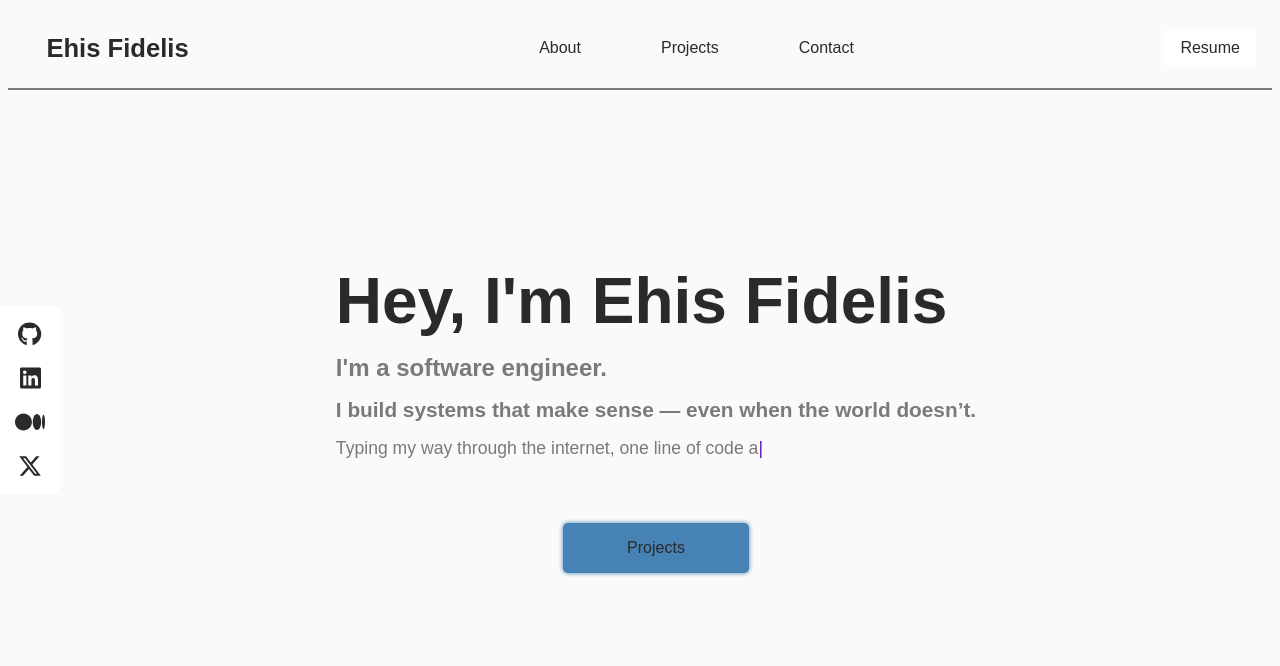
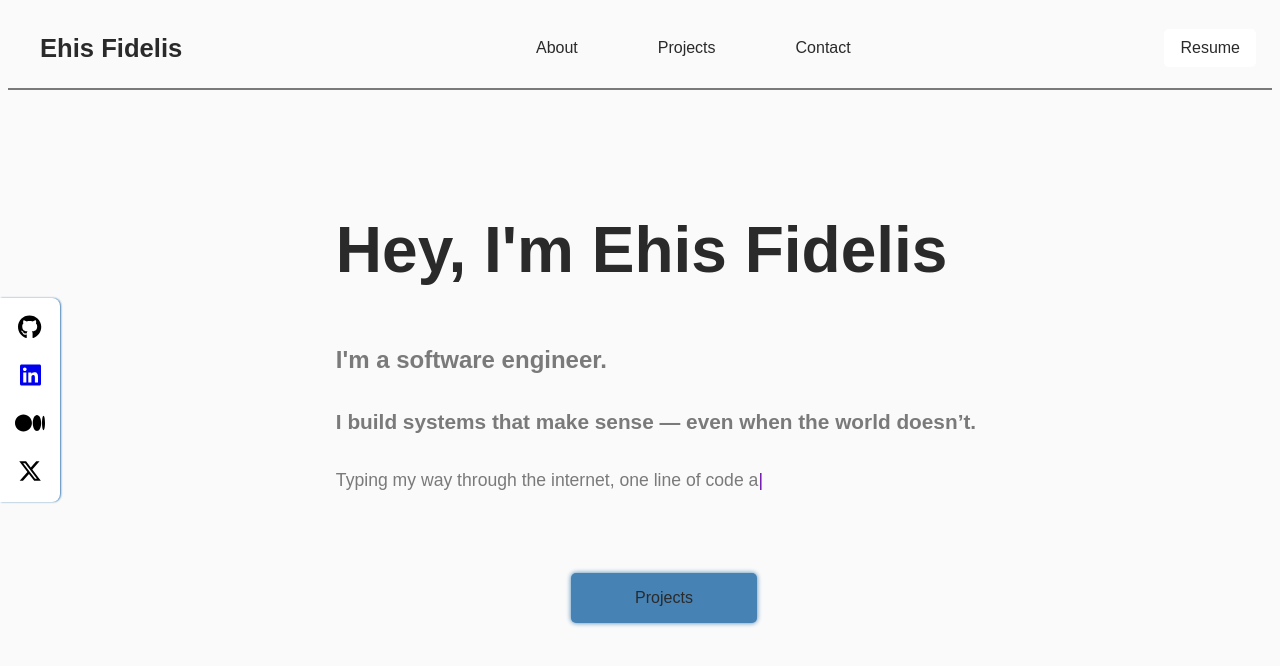
Before and after one commit to ehis-io/ehis-portfolio, a Next.js app: page / in a window 1280 px wide. Shown: the top 666 px of the page. Built offline with nearby package versions, Linux system fonts and the light colour scheme.

Commit message:
add socials

```diff
--- a/app/components/nav-bar/Navbar.tsx
+++ b/app/components/nav-bar/Navbar.tsx
@@ -4,6 +4,7 @@ import { useState } from 'react'
 import styles from './nav.module.css'
 import { FontAwesomeIcon } from '@fortawesome/react-fontawesome'
 import { faBars, faTimes } from '@fortawesome/free-solid-svg-icons'
+import Link from 'next/link'
 
 export default function Navbar() {
   const [menuOpen, setMenuOpen] = useState(false)
@@ -15,7 +16,9 @@ export default function Navbar() {
   return (
     <main className={styles.main}>
       <div className={styles.name}>
-        <h1> Ehis Fidelis</h1>
+        <Link className={styles.nameLink} href="/">
+          <h1>Ehis Fidelis</h1>
+        </Link>
       </div>
 
       <nav
--- a/app/components/nav-bar/nav.module.css
+++ b/app/components/nav-bar/nav.module.css
@@ -7,13 +7,28 @@
 }
 
 .name {
-  font-size: 0.8rem;
+  font-size: 2rem;
   font-weight: bold;
-  margin-left: 3em;
+  margin-left: 1em;
   width: fit-content;
   color: var(--text-color);
 }
 
+.nameLink {
+  list-style: none;
+  font-size: 0.8rem;
+  font-weight: bold;
+  width: fit-content;
+  color: var(--text-color);
+  text-decoration: none;
+}
+.nameLink:hover {
+  color: var(--accent-color);
+  transition: all 0.5s ease-in-out;
+
+  box-shadow: 0px 0px 5px var(--accent-color);
+  transform: scale(1.05);
+}
 .navbar {
   display: flex;
   justify-content: right;
--- a/app/components/side-bar/Sidebar.tsx
+++ b/app/components/side-bar/Sidebar.tsx
@@ -6,14 +6,43 @@ import {
   faMedium,
   faXTwitter,
 } from '@fortawesome/free-brands-svg-icons'
+
 export default function Sidebar() {
   return (
     <div className={styles.sideBar}>
       <div className={styles.sideBarContent}>
-        <FontAwesomeIcon icon={faGithub} />
-        <FontAwesomeIcon icon={faLinkedin} />
-        <FontAwesomeIcon icon={faMedium} />
-        <FontAwesomeIcon icon={faXTwitter} />
+        <a
+          className={styles.icon}
+          href="https://github.com/ehis-io"
+          target="_blank"
+          rel="noopener noreferrer"
+        >
+          <FontAwesomeIcon icon={faGithub} />
+        </a>
+        <a
+          // className={styles.icon}
+          href="https://linkedin.com/in/ehis-fidelis"
+          target="_blank"
+          rel="noopener noreferrer"
+        >
+          <FontAwesomeIcon icon={faLinkedin} />
+        </a>
+        <a
+          className={styles.icon}
+          href="https://medium.com/@ehis_io"
+          target="_blank"
+          rel="noopener noreferrer"
+        >
+          <FontAwesomeIcon icon={faMedium} />
+        </a>
+        <a
+          className={styles.icon}
+          href="https://twitter.com/ehis_io"
+          target="_blank"
+          rel="noopener noreferrer"
+        >
+          <FontAwesomeIcon icon={faXTwitter} />
+        </a>
       </div>
     </div>
   )
--- a/app/components/side-bar/sidebar.module.css
+++ b/app/components/side-bar/sidebar.module.css
@@ -8,7 +8,7 @@
   display: flex;
   align-items: center;
   justify-content: center;
-  box-shadow: 2px 0 8px var(--shadow-color);
+  box-shadow: 1px 0 2px var(--accent-color);
   z-index: 1000;
   border-radius: 0 8px 8px 0;
 }
@@ -22,6 +22,9 @@
   font-size: 1.5rem;
   padding: 1rem 0;
 }
+.icon {
+  color: black;
+}
 
 @media (max-width: 768px) {
   .sideBar {
--- a/app/globals.css
+++ b/app/globals.css
@@ -1,21 +1,34 @@
+:root {
+  --primary-color: #ffffff;
+  --secondary-color: #43a047;
+  --accent-color: #1e88e5;
+  --background-color: #f7f9fa;
+  --text-color: #2a2a2a;
+  --text-muted: #7a7a7a;
+}
+
+@media (prefers-color-scheme: dark) {
+  :root {
+    --primary-color: #1e1e1e;
+    --secondary-color: #43a047;
+    --accent-color: #26c6da;
+    --background-color: #121212;
+    --text-color: #eaeaea;
+    --text-muted: #b0b0b0;
+  }
+}
 body {
   background: var(--background-color);
+  color: var(--text-color);
   font-family: Arial, Helvetica, sans-serif;
 }
+
 h1,
 h2,
 h3,
 h4,
 h5,
-h6 {
-  margin: 0;
-  padding: 0;
+h6,
+p {
+  color: var(--text-color);
 }
-p {
-  margin: 0;
-  padding: 0;
-}
-div {
-  margin: 0;
-  padding: 0;
-}
--- a/app/home.module.css
+++ b/app/home.module.css
@@ -41,6 +41,7 @@
   color: var(--text-color);
   border: none;
   margin-top: 4rem;
+  margin-left: 1rem;
   padding: 1rem 4rem 1rem 4rem;
   border-radius: 5px;
   font-size: 1rem;
@@ -70,7 +71,7 @@
 
 @media (max-width: 768px) {
   .headingOne {
-    font-size: 2.2rem;
+    font-size: 2.1rem;
   }
   .headingTwo {
     font-size: 1.3rem;
```
